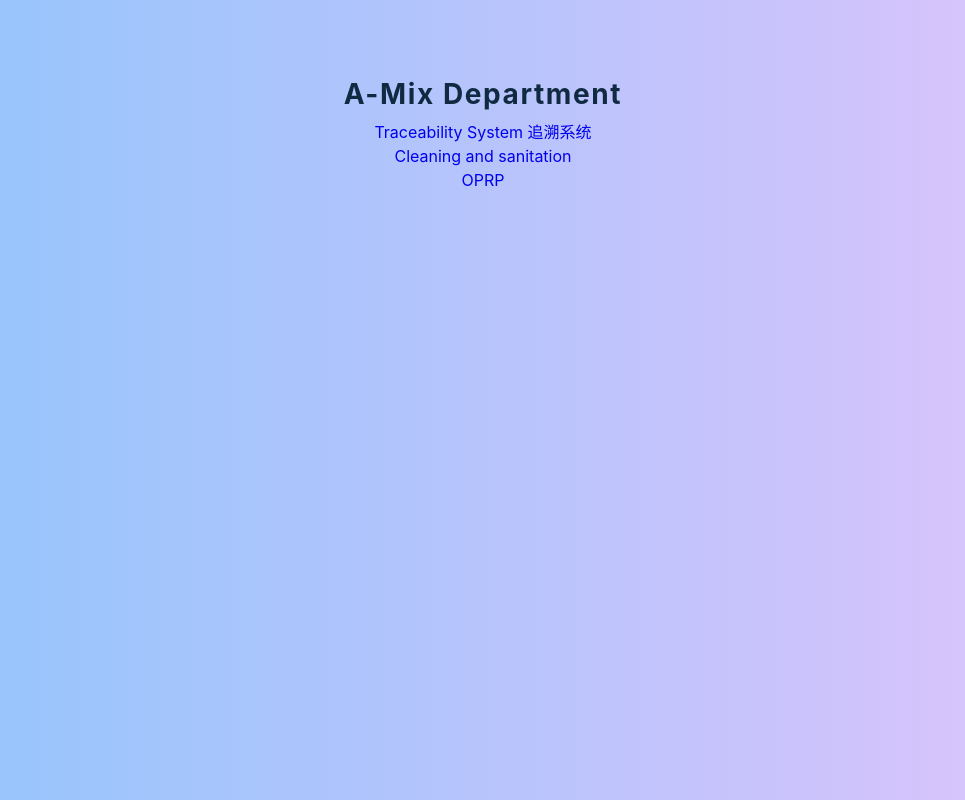
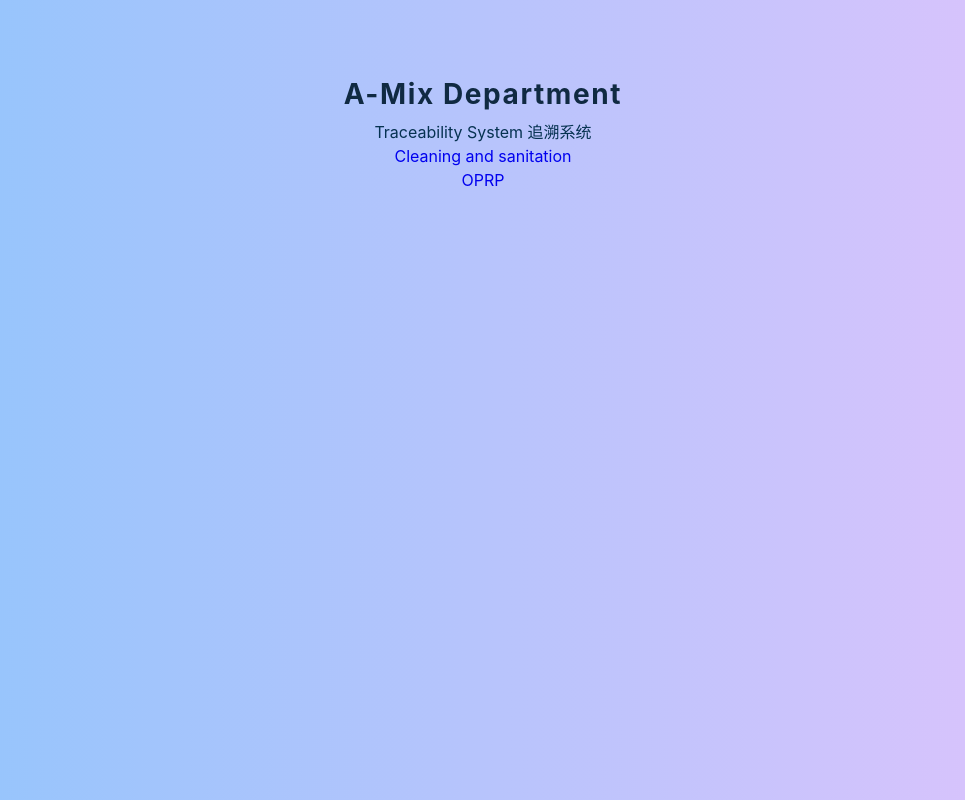
Before and after one commit to kaiyang7766/breadtalkmockapp, a React (Create React App) app: page /AM in a window 1280 px wide. Shown: the whole page, without its empty margins (157-1122 px from the left). Built offline with nearby package versions, Linux system fonts and the light colour scheme.

Commit message:
Update Navbar.js

```diff
--- a/src/js/AMix/Navbar.js
+++ b/src/js/AMix/Navbar.js
@@ -9,7 +9,7 @@ export default function AMNavbar() {
         <nav>
             <ul>
                 <li>
-                    <Link to='/AM/trace'>Traceability System 追溯系统</Link>
+                    <Link to='/AM/trace' id='selectdepartment'>Traceability System 追溯系统</Link>
                 </li>
                 <li>
                     <Link to='/AM/cleaning' className="disableCursor" onClick={ (event) => event.preventDefault()}>Cleaning and sanitation</Link>
```
